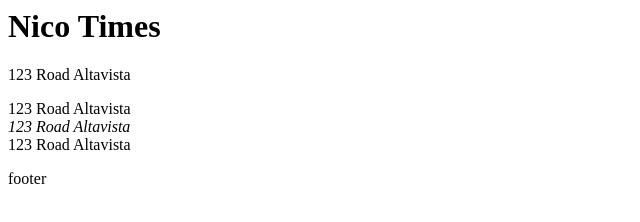
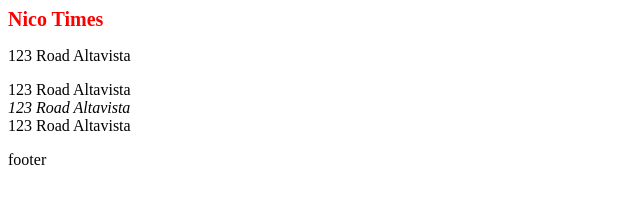
Before and after one commit to beduty/kokoa-clone, a plain HTML site: page home.html in a window 1280 px wide. Shown: the whole page, without its empty margins (0-640 px from the left). Drawn offline with Linux system fonts and the light colour scheme.

Commit message:
0_5. html과 css를 연결하는 방법을 배웠다!

```diff
--- a/home.html
+++ b/home.html
@@ -6,6 +6,21 @@
         <title> Home-My First Website.</title>
         <meta charset="utf-8"/>
         <meta name = "description", content="This is my Website"/>
+
+        <!-- html과 css파일을 연결해주는 1번째 방법
+        -> link로 파일을 명시하고,
+        -> rel로 html과 css의 관계를 설정해준다! -->
+        <link href="styles.css" rel = "stylesheet"/>
+
+
+<!--    html과 css파일을 연결하는 2번째 방법
+        -> <style></style> 로 직접 작성해준다! -->
+        <style>
+            h1 {
+                color : red;
+                font-size: 20px;
+            }
+        </style>
     </head>
     <body>
         <header>
--- /dev/null
+++ b/styles.css
@@ -0,0 +1,4 @@
+h1 {
+  color: rgb(57, 175, 156);
+  font-size: 20px;
+}
```
